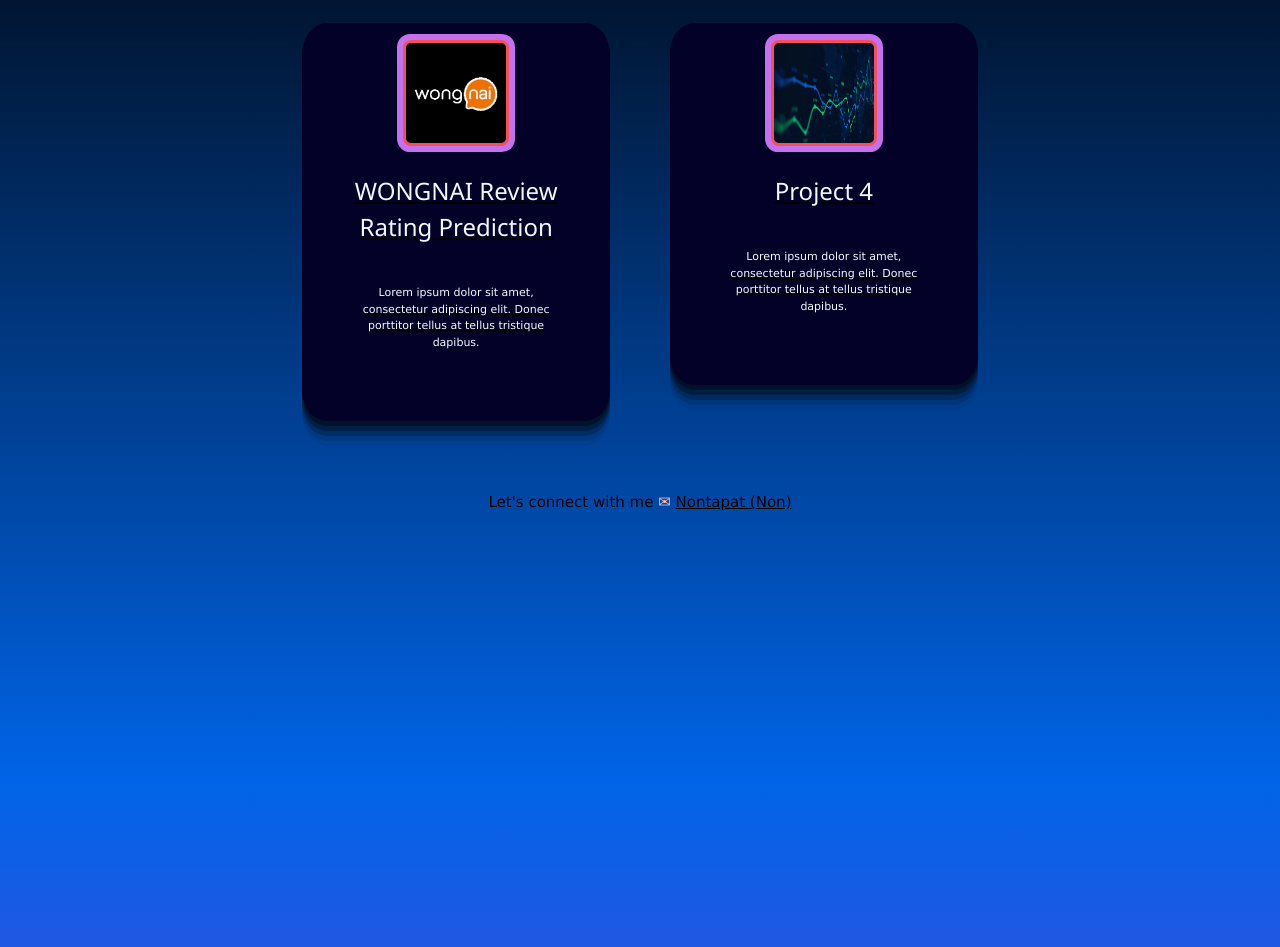
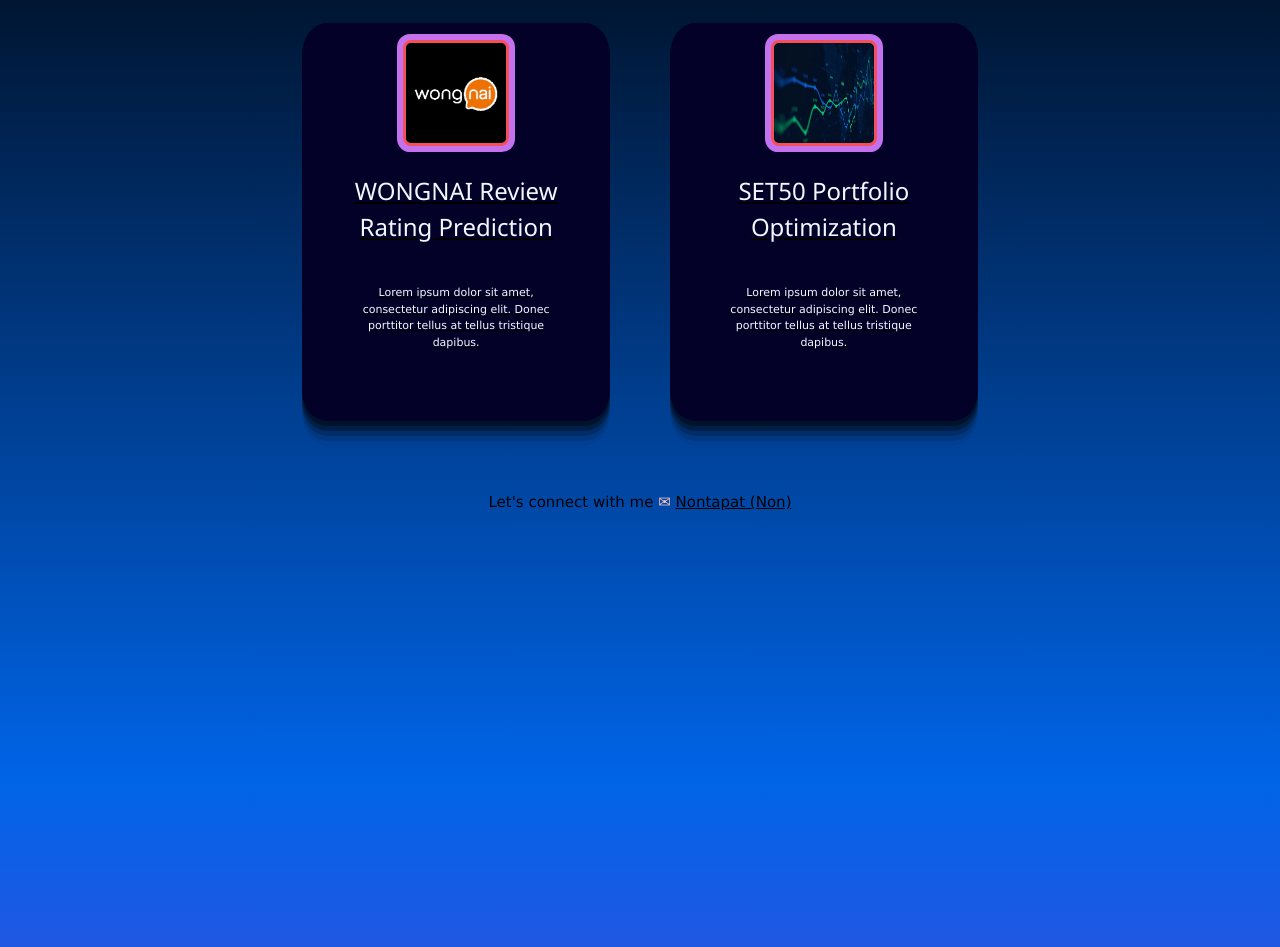
Before and after one commit to nonnyare/NONBLOG, a plain HTML site: page index.html in a window 1280 px wide. Shown: the part 880-1827 px from the top of the page. Drawn offline with nearby package versions, Linux system fonts and the light colour scheme.

Commit message:
update project

```diff
--- a/index.html
+++ b/index.html
@@ -73,7 +73,7 @@
         <a href="https://nonnyare2.pythonanywhere.com/">
           <div class="portfolio-card-project">
             <img src="chart.png">
-            <h2>Project 4</h2>
+            <h2>SET50 Portfolio Optimization</h2>
             <p>Lorem ipsum dolor sit amet, consectetur adipiscing elit. Donec porttitor tellus at tellus tristique dapibus.</p>
           </div>
         </a>
```
